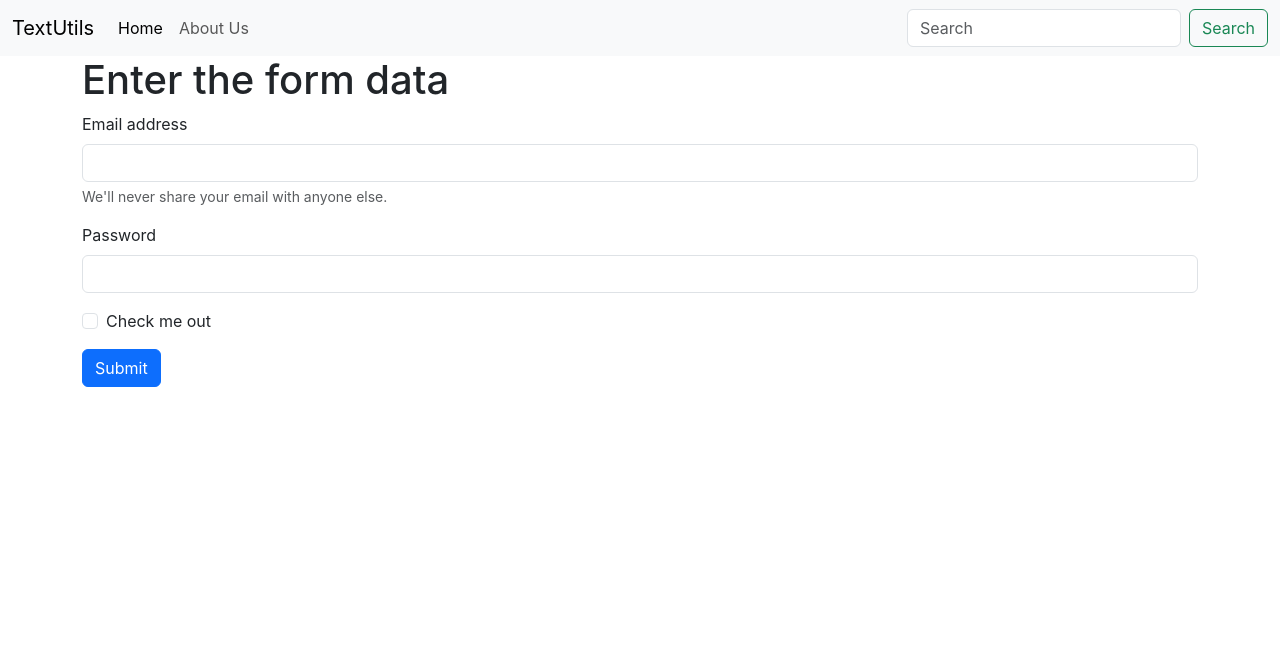
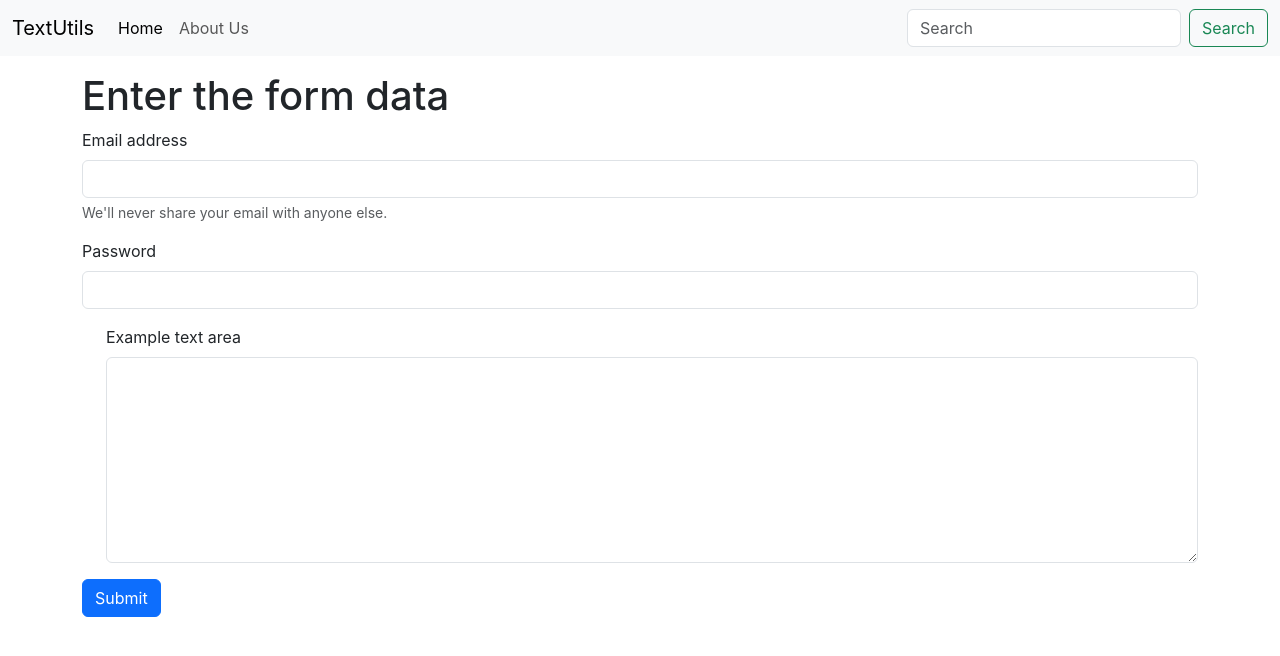
Before and after one commit to Faizan-Ashraf7/React-Projects, a React (Create React App) app in the folder textutils/: page / in a window 1280 px wide. Shown: the top 656 px of the page. Built offline with nearby package versions, Linux system fonts and the light colour scheme.

Commit message:
Added text area

```diff
--- a/textutils/src/App.js
+++ b/textutils/src/App.js
@@ -5,8 +5,8 @@ function App() {
   return (
     <>
   <Navbar title="TextUtils" aboutText="About Us" />
-  <div className="container">
-  <TextForm heading="Enter the form data"/>
+  <div className="container my-3">
+  <TextForm heading="Enter the form data "/>
   </div>
     </>
   );
--- a/textutils/src/components/TextForm.js
+++ b/textutils/src/components/TextForm.js
@@ -15,8 +15,8 @@ export default function TextForm(props) {
     <input type="password" class="form-control" id="exampleInputPassword1"/>
   </div>
   <div class="mb-3 form-check">
-    <input type="checkbox" class="form-check-input" id="exampleCheck1"/>
-    <label class="form-check-label" for="exampleCheck1">Check me out</label>
+    <label class="form-label" for="myBox">Example text area</label>
+    <textarea  class="form-control" id="myBox" rows ="8"/>
   </div>
   <button type="submit" class="btn btn-primary">Submit</button>
 </form>
```
